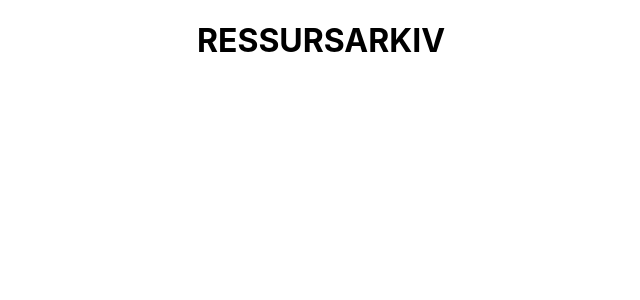
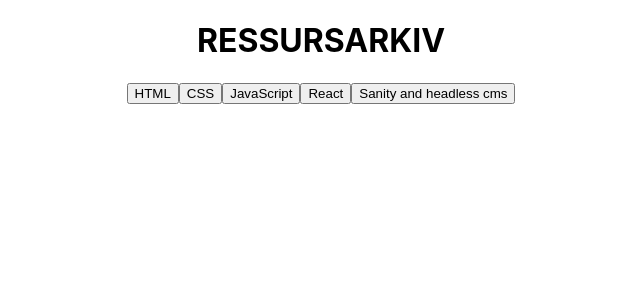
Before and after one commit to naathlje/gruppe588, a React (Create React App) app: page / in a window 1280 px wide. Shown: the top 300 px of the page, without its empty margins (319-959 px from the left). Built offline with nearby package versions, Linux system fonts and the light colour scheme.

Commit message:
lagde navbar med knapper

```diff
--- a/src/App.js
+++ b/src/App.js
@@ -2,11 +2,13 @@
 import './App.css';
 import './css/main.css'
 import H1 from './components/H1';
+import Nav from './components/Nav';
 
 function App() {
   return (
     <div className="App">
       <H1/>
+      <Nav/>
     </div>
   );
 }
--- /dev/null
+++ b/src/components/Nav.js
@@ -0,0 +1,10 @@
+export default function Nav(){
+ return ( <nav>
+        <button>HTML</button>
+        <button>CSS</button>
+        <button>JavaScript</button>
+        <button>React</button>
+        <button>Sanity and headless cms</button>
+    </nav>
+    )
+}
```
